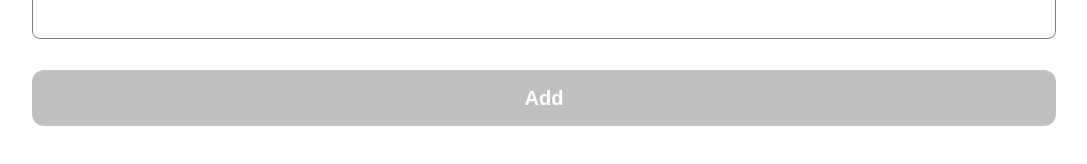
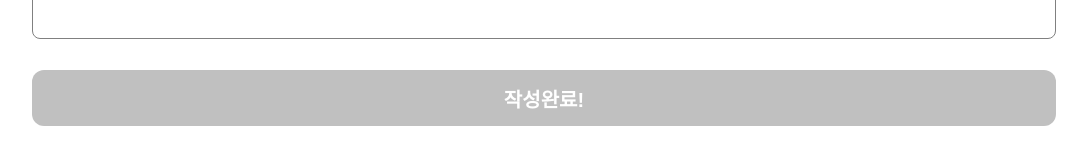
Before and after one commit to M-Sik/react-blog, a React (Create React App) app: page /add-diary in a window 1280 px wide. Shown: the part 544-708 px from the top of the page, without its empty margins (96-1183 px from the left). Built offline with nearby package versions, Linux system fonts and the light colour scheme; what simple-zustand-devtools would draw is missing.

Commit message:
refactor: AddDiary.tsx 파일 기능별 함수 묶음 작업 완료

```diff
--- a/src/components/dialogs/DiaryDetailDialog.tsx
+++ b/src/components/dialogs/DiaryDetailDialog.tsx
@@ -1,4 +1,4 @@
-import React, { Dispatch, SetStateAction, useState } from 'react';
+import React, { ChangeEvent, Dispatch, SetStateAction, useState } from 'react';
 import Dialog from '@mui/material/Dialog';
 import classNames from 'classnames/bind';
 import styles from '@/components/dialogs/DiaryDetailDialog.module.scss';
@@ -19,10 +19,10 @@ function diaryDetailDialog({ dialog, dialogFunc, diaryIndex, initDiaryIndex }: C
     const [inputsToggle, setInputsToggle] = useState(false);
     const [title, setTitle] = useState('');
     const [body, setBody] = useState('');
-    const handleTitle = (e: any) => {
+    const handleTitle = (e: ChangeEvent<HTMLInputElement>) => {
       setTitle(e.target.value);
     };
-    const handleBody = (e: any) => {
+    const handleBody = (e: ChangeEvent<HTMLTextAreaElement>) => {
       setBody(e.target.value);
     };
     return {
--- a/src/pages/AddDiary.tsx
+++ b/src/pages/AddDiary.tsx
@@ -6,23 +6,11 @@ import commonApi from '@/api/common/CommonApi';
 import { diaryStore } from '@/store/DiaryStore';
 
 function AddDiary() {
-  // const [title, setTitle] = useState('');
-  // const [body, setBody] = useState('');
+  const useInputs = () => {
     const [inputs, setInputs] = useState({
       title: '',
       body: '',
     });
-  const [dialog, setDialog] = useState(false);
-  const [dialogContent, setDialogContent] = useState('');
-  // zustand
-  const { addDiary } = diaryStore();
-
-  const navigate = useNavigate();
-  // 커스텀 훅
-  useDidMountEffect(() => {
-    if (!dialog) navigate('/diarys');
-  }, [dialog]);
-
     const inputOnChange = (e: any) => {
       const { name, value } = e.target;
       setInputs({
@@ -30,16 +18,12 @@ function AddDiary() {
         [name]: value,
       });
     };
-  // const titleInputChange = (e: ChangeEvent<HTMLInputElement>) => {
-  //   const inputTitle = e.target.value;
-  //   setTitle(inputTitle);
-  //   console.log(inputTitle);
-  // };
-  // const bodyInputChange = (e: ChangeEvent<HTMLTextAreaElement>) => {
-  //   const inputBody = e.target.value;
-  //   setBody(inputBody);
-  //   console.log(inputBody);
-  // };
+    return { inputs, setInputs, inputOnChange };
+  };
+
+  const useDiary = () => {
+    // zustand
+    const { addDiary } = diaryStore();
     const onSubmit = () => {
       console.log(inputs.title, inputs.body);
       setDialogContent('게시글 작성을 완료하였습니다.');
@@ -52,6 +36,24 @@ function AddDiary() {
     const btnDisabled = useMemo(() => {
       return inputs.title !== '' && inputs.body !== '' ? false : true;
     }, [inputs]);
+    return { addDiary, onSubmit, btnDisabled };
+  };
+
+  const useDialog = () => {
+    const [dialog, setDialog] = useState(false);
+    const [dialogContent, setDialogContent] = useState('');
+    // 커스텀 훅
+    useDidMountEffect(() => {
+      if (!dialog) navigate('/diarys');
+    }, [dialog]);
+    return { dialog, setDialog, dialogContent, setDialogContent };
+  };
+
+  const { inputs, inputOnChange } = useInputs();
+  const { onSubmit, btnDisabled } = useDiary();
+  const { dialog, setDialog, dialogContent, setDialogContent } = useDialog();
+  const navigate = useNavigate();
+
   return (
     <section className="main-layouts">
       <article className="mb-4">
@@ -75,7 +77,7 @@ function AddDiary() {
         ></textarea>
       </article>
       <button disabled={btnDisabled} className="mt-6 main-btn" onClick={onSubmit}>
-        Add
+        작성완료!
       </button>
       <ConfirmDialog dialog={dialog} dialogContent={dialogContent} dialogFunc={setDialog} />
     </section>
```
Lines whose indentation alone changed are shown as unchanged.
